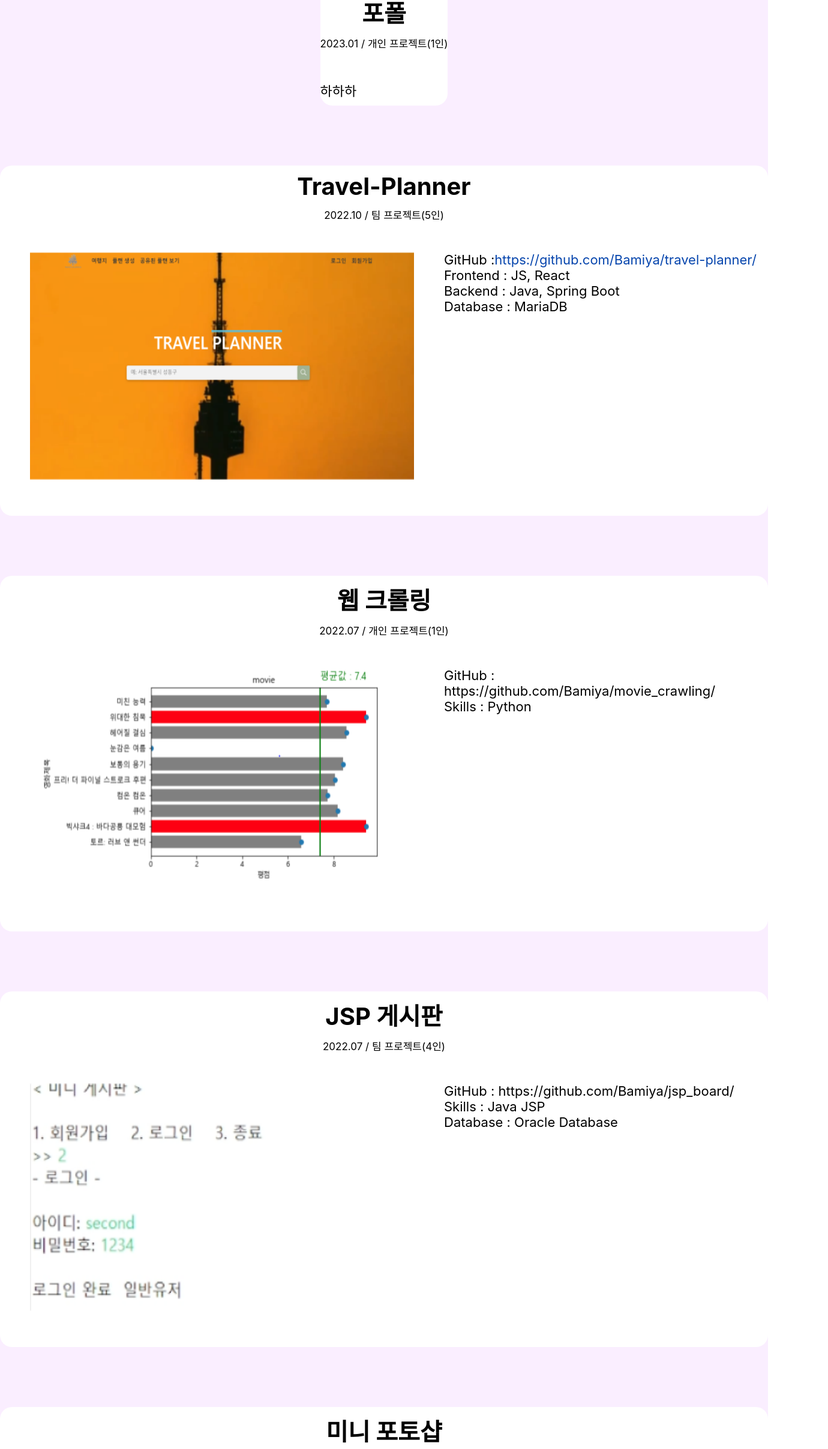
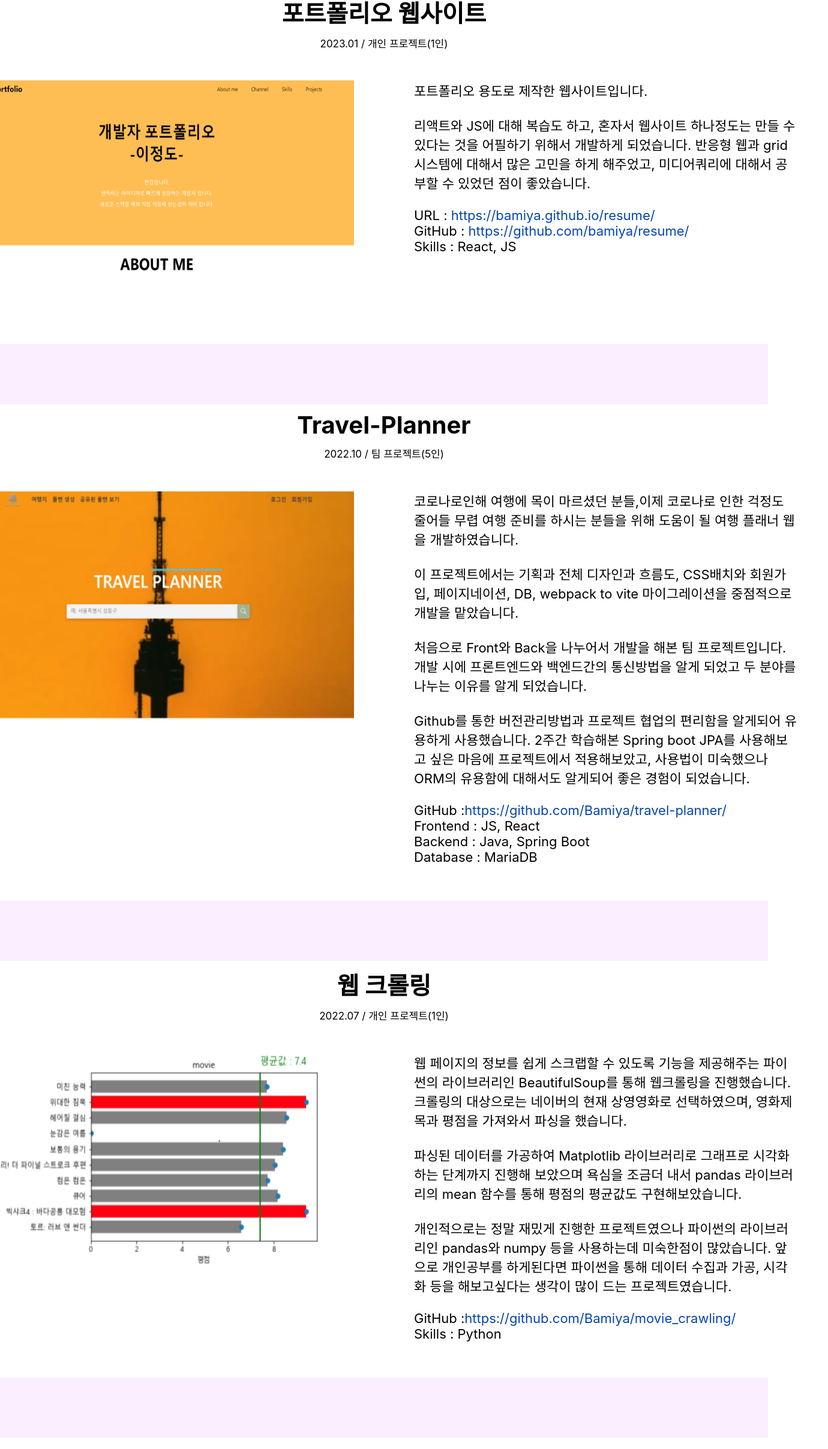
Before and after one commit to bamiya/resume, a React (Create React App) app: page / in a window 1280 px wide. Shown: the part 3436-5852 px from the top of the page at 60% size, 1380 px wide, since content can reach past the window. Built offline with nearby package versions, Linux system fonts and the light colour scheme.

Commit message:
grid 완료, 텍스트 완료

```diff
--- a/src/App.js
+++ b/src/App.js
@@ -1,15 +1,8 @@
 import Main from "./Component/Main";
 import Header from "./Component/Header";
 import Footer from "./Component/Footer";
-import { useMediaQuery } from "react-responsive";
 
 function App() {
-  const isPc = useMediaQuery({
-    query: "(min-width:1024px)",
-  });
-  const isMobile = useMediaQuery({
-    query: "(max-width:767px)",
-  });
   return (
     <div className="App">
       <Header />
--- a/src/Component/Main/Main.js
+++ b/src/Component/Main/Main.js
@@ -139,10 +139,26 @@ const Main = () => {
         <Styled.WrapperProject>
           <Styled.ProjectBox>
             <Styled.PTitle>
-              포폴<Styled.PdateText>2023.01 / 개인 프로젝트(1인)</Styled.PdateText>
+              포트폴리오 웹사이트<Styled.PdateText>2023.01 / 개인 프로젝트(1인)</Styled.PdateText>
             </Styled.PTitle>
             <Styled.WrapperPInside>
-              <Styled.ProjectText>하하하</Styled.ProjectText>
+              <Styled.ProjectImg src={`${process.env.PUBLIC_URL}/assets/ptp.png`} />
+              <Styled.PTextBox>
+                <Styled.ProjectText>
+                  포트폴리오 용도로 제작한 웹사이트입니다.
+                  <br />
+                  <br />
+                  리액트와 JS에 대해 복습도 하고, 혼자서 웹사이트 하나정도는 만들 수 있다는 것을 어필하기 위해서 개발하게 되었습니다. 반응형 웹과 grid 시스템에
+                  대해서 많은 고민을 하게 해주었고, 미디어쿼리에 대해서 공부할 수 있었던 점이 좋았습니다.
+                  <br />
+                  <br />
+                  URL : <Styled.LinkText2 onClick={() => OpenLink("https://bamiya.github.io/resume/")}>https://bamiya.github.io/resume/</Styled.LinkText2>
+                  <br />
+                  GitHub : <Styled.LinkText2 onClick={() => OpenLink("https://github.com/bamiya/resume/")}>https://github.com/bamiya/resume/</Styled.LinkText2>
+                  <br />
+                  Skills : React, JS
+                </Styled.ProjectText>
+              </Styled.PTextBox>
             </Styled.WrapperPInside>
           </Styled.ProjectBox>
           <Styled.ProjectBox>
@@ -151,7 +167,20 @@ const Main = () => {
             </Styled.PTitle>
             <Styled.WrapperPInside>
               <Styled.ProjectImg src={`${process.env.PUBLIC_URL}/assets/tp1.png`} />
+              <Styled.PTextBox>
                 <Styled.ProjectText>
+                  코로나로인해 여행에 목이 마르셨던 분들,이제 코로나로 인한 걱정도 줄어들 무렵 여행 준비를 하시는 분들을 위해 도움이 될 여행 플래너 웹을
+                  개발하였습니다.
+                  <br />
+                  <br /> 이 프로젝트에서는 기획과 전체 디자인과 흐름도, CSS배치와 회원가입, 페이지네이션, DB, webpack to vite 마이그레이션을 중점적으로 개발을
+                  맡았습니다. <br />
+                  <br />
+                  처음으로 Front와 Back을 나누어서 개발을 해본 팀 프로젝트입니다. 개발 시에 프론트엔드와 백엔드간의 통신방법을 알게 되었고 두 분야를 나누는
+                  이유를 알게 되었습니다.
+                  <br />
+                  <br /> Github를 통한 버전관리방법과 프로젝트 협업의 편리함을 알게되어 유용하게 사용했습니다. 2주간 학습해본 Spring boot JPA를 사용해보고 싶은
+                  마음에 프로젝트에서 적용해보았고, 사용법이 미숙했으나 ORM의 유용함에 대해서도 알게되어 좋은 경험이 되었습니다. <br />
+                  <br />
                   GitHub :
                   <Styled.LinkText2 onClick={() => OpenLink("https://github.com/Bamiya/travel-planner/")}>
                     https://github.com/Bamiya/travel-planner/
@@ -161,6 +190,7 @@ const Main = () => {
                   Backend : Java, Spring Boot <br />
                   Database : MariaDB
                 </Styled.ProjectText>
+              </Styled.PTextBox>
             </Styled.WrapperPInside>
           </Styled.ProjectBox>
           <Styled.ProjectBox>
@@ -169,11 +199,27 @@ const Main = () => {
             </Styled.PTitle>
             <Styled.WrapperPInside>
               <Styled.ProjectImg src={`${process.env.PUBLIC_URL}/assets/webc1.png`} />
+              <Styled.PTextBox>
                 <Styled.ProjectText>
-                GitHub : https://github.com/Bamiya/movie_crawling/
+                  웹 페이지의 정보를 쉽게 스크랩할 수 있도록 기능을 제공해주는 파이썬의 라이브러리인 BeautifulSoup를 통해 웹크롤링을 진행했습니다. 크롤링의
+                  대상으로는 네이버의 현재 상영영화로 선택하였으며, 영화제목과 평점을 가져와서 파싱을 했습니다. <br />
+                  <br />
+                  파싱된 데이터를 가공하여 Matplotlib 라이브러리로 그래프로 시각화하는 단계까지 진행해 보았으며 욕심을 조금더 내서 pandas 라이브러리의 mean
+                  함수를 통해 평점의 평균값도 구현해보았습니다.
+                  <br />
+                  <br />
+                  개인적으로는 정말 재밌게 진행한 프로젝트였으나 파이썬의 라이브러리인 pandas와 numpy 등을 사용하는데 미숙한점이 많았습니다. 앞으로 개인공부를
+                  하게된다면 파이썬을 통해 데이터 수집과 가공, 시각화 등을 해보고싶다는 생각이 많이 드는 프로젝트였습니다.
+                  <br />
+                  <br />
+                  GitHub :
+                  <Styled.LinkText2 onClick={() => OpenLink("https://github.com/Bamiya/movie_crawling/")}>
+                    https://github.com/Bamiya/movie_crawling/
+                  </Styled.LinkText2>
                   <br />
                   Skills : Python
                 </Styled.ProjectText>
+              </Styled.PTextBox>
             </Styled.WrapperPInside>
           </Styled.ProjectBox>
           <Styled.ProjectBox>
@@ -182,13 +228,30 @@ const Main = () => {
             </Styled.PTitle>
             <Styled.WrapperPInside>
               <Styled.ProjectImg src={`${process.env.PUBLIC_URL}/assets/jsp1.png`} />
+              <Styled.PTextBox>
                 <Styled.ProjectText>
-                GitHub : https://github.com/Bamiya/jsp_board/
+                  자바와 데이터베이스를 연결해주는 JDBC를 이용했던 첫 팀 프로젝트인 JSP 게시판 입니다.
+                  <br />
+                  <br />
+                  데이터베이스 설계와 게시판의 삭제, 수정 쿼리문과 유효성 검사 개발을 맡았습니다.
+                  <br />
+                  <br />
+                  데이터베이스의 기초 설계가 얼마나 중요한지 많이 깨닫게된 프로젝트였습니다. 외래키 설정을 제대로 해주지 않으면 원하는 데이터 처리가
+                  되지않는다는걸 알게되었습니다. 특히 게시글을 삭제할때 해당 게시글의 댓글들의 데이터는 그대로 남아있는 문제가 발생할 수 있었습니다.
+                  <br />
+                  <br />
+                  다행히도 테이블의 수가 많지도 않았고 DB설계에 많은 시간을 투자해 기초부터 탄탄하게 다져나갔기 때문에 이후에 외래키 문제가 생겼을 때에도 쉽게
+                  해결할 수 있었던 것 같습니다.
+                  <br />
+                  <br />
+                  GitHub :
+                  <Styled.LinkText2 onClick={() => OpenLink("https://github.com/Bamiya/jsp_board/")}>https://github.com/Bamiya/jsp_board/</Styled.LinkText2>
                   <br />
                   Skills : Java JSP
                   <br />
                   Database : Oracle Database
                 </Styled.ProjectText>
+              </Styled.PTextBox>
             </Styled.WrapperPInside>
           </Styled.ProjectBox>
           <Styled.ProjectBox>
@@ -197,11 +260,26 @@ const Main = () => {
             </Styled.PTitle>
             <Styled.WrapperPInside>
               <Styled.ProjectImg src={`${process.env.PUBLIC_URL}/assets/photo.png`} />
+              <Styled.PTextBox>
                 <Styled.ProjectText>
-                GitHub : https://github.com/Bamiya/py_photoshop/
+                  파이썬이 어떤 언어인가에 대해서 배운 후 바로 시작하게된 프로젝트입니다. wand라는 이미지 처리 라이브러리를 중심으로 개발하였습니다.
+                  <br />
+                  <br />
+                  파이썬으로 여러 라이브러리를 활용하는 방법을 알게된 프로젝트 였으며 def로 함수를 만들고, 그 함수를 호출하는 방식을 사용했습니다.
+                  <br />
+                  <br />
+                  프로젝트를 진행할 당시는 파이썬 학습 1개월차였기 때문에 많이 느끼진 못했지만 지금와서 돌아보면 파이썬의 간단한 코드와 깔끔하게 정리할 수
+                  있다는 매력이 크게 다가왔던 것 같습니다.
+                  <br />
+                  <br />
+                  GitHub :
+                  <Styled.LinkText2 onClick={() => OpenLink("https://github.com/Bamiya/py_photoshop/")}>
+                    https://github.com/Bamiya/py_photoshop/
+                  </Styled.LinkText2>
                   <br />
                   Skills : Python
                 </Styled.ProjectText>
+              </Styled.PTextBox>
             </Styled.WrapperPInside>
           </Styled.ProjectBox>
         </Styled.WrapperProject>
--- a/src/Component/Main/styled.js
+++ b/src/Component/Main/styled.js
@@ -257,6 +257,10 @@ export const ProjectImg = styled.img`
   margin: 50px;
 `;
 
+export const PTextBox = styled.div`
+  width: 640px;
+  margin: 50px;
+`;
 export const ProjectText = styled.div`
   display: inline;
   font-size: 22px;
```
Also changed, not shown: public/assets/ptp.PNG (added). Lines whose indentation alone changed are shown as unchanged.
